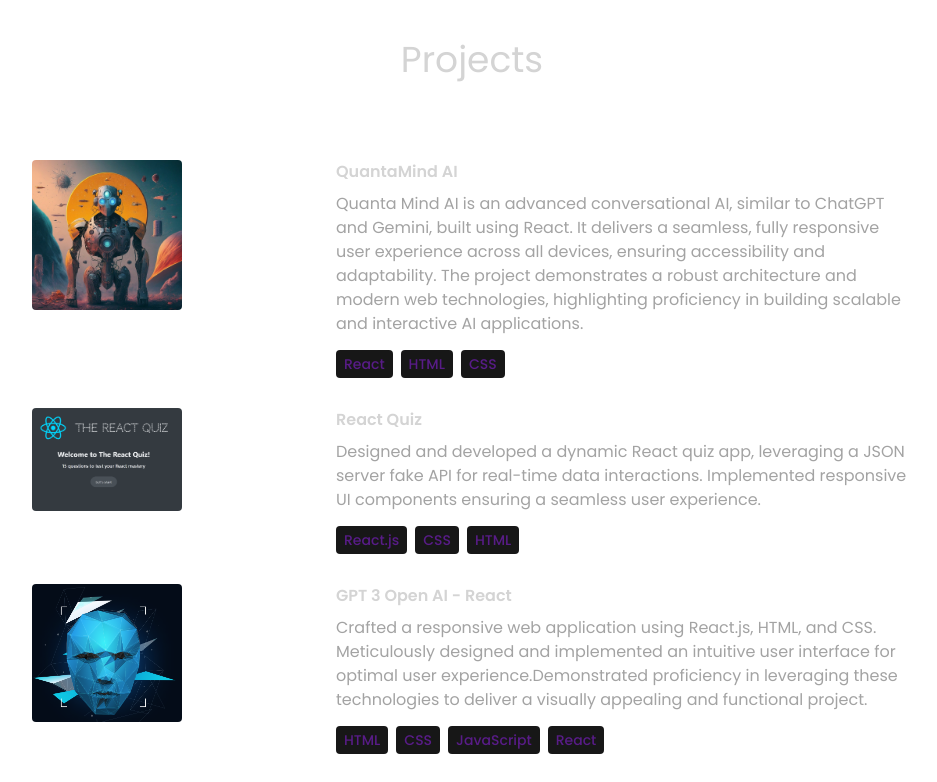
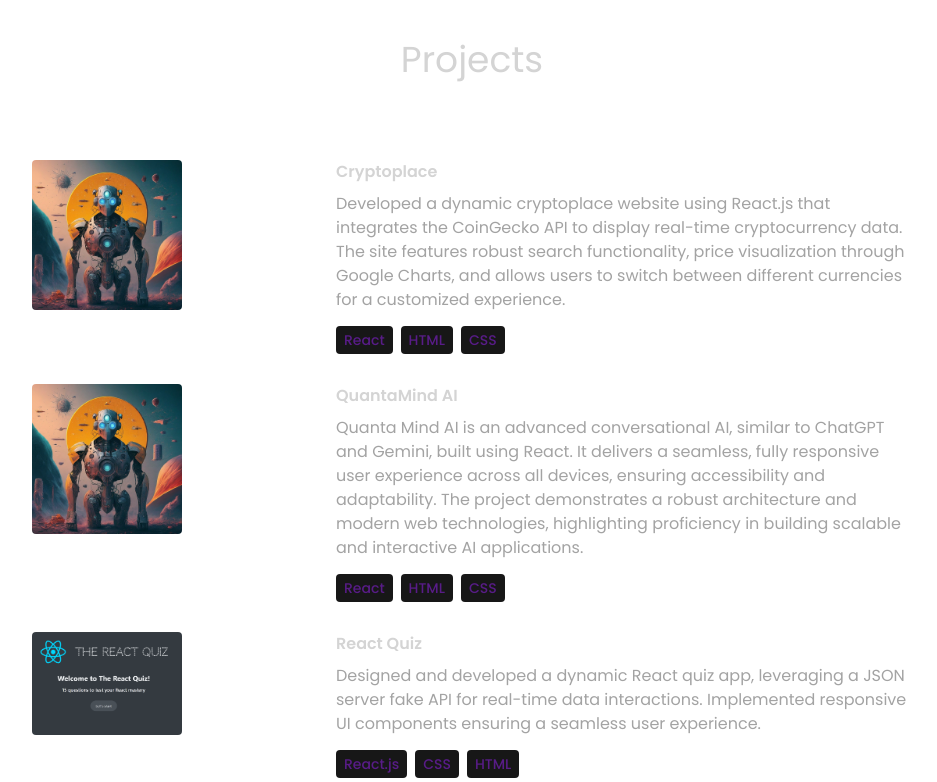
Before and after one commit to Hemanth-1323/portfolio-web, a React (Vite) app: page / in a window 1280 px wide. Shown: the part 2460-3242 px from the top of the page, without its empty margins (168-1105 px from the left). Built offline with nearby package versions, Linux system fonts and the light colour scheme.

Commit message:
Update index.js

```diff
--- a/src/constants/index.js
+++ b/src/constants/index.js
@@ -33,6 +33,14 @@
 ];
 
 export const PROJECTS = [
+      {
+    title: "Cryptoplace",
+    image: quantamind,
+    link: "https://cryptoplace-gamma.vercel.app/",
+    description:
+      "Developed a dynamic cryptoplace website using React.js that integrates the CoinGecko API to display real-time cryptocurrency data. The site features robust search functionality, price visualization through Google Charts, and allows users to switch between different currencies for a customized experience.",
+    technologies: ["React", "HTML", "CSS"],
+  },
     {
     title: "QuantaMind AI",
     image: quantamind,
```
